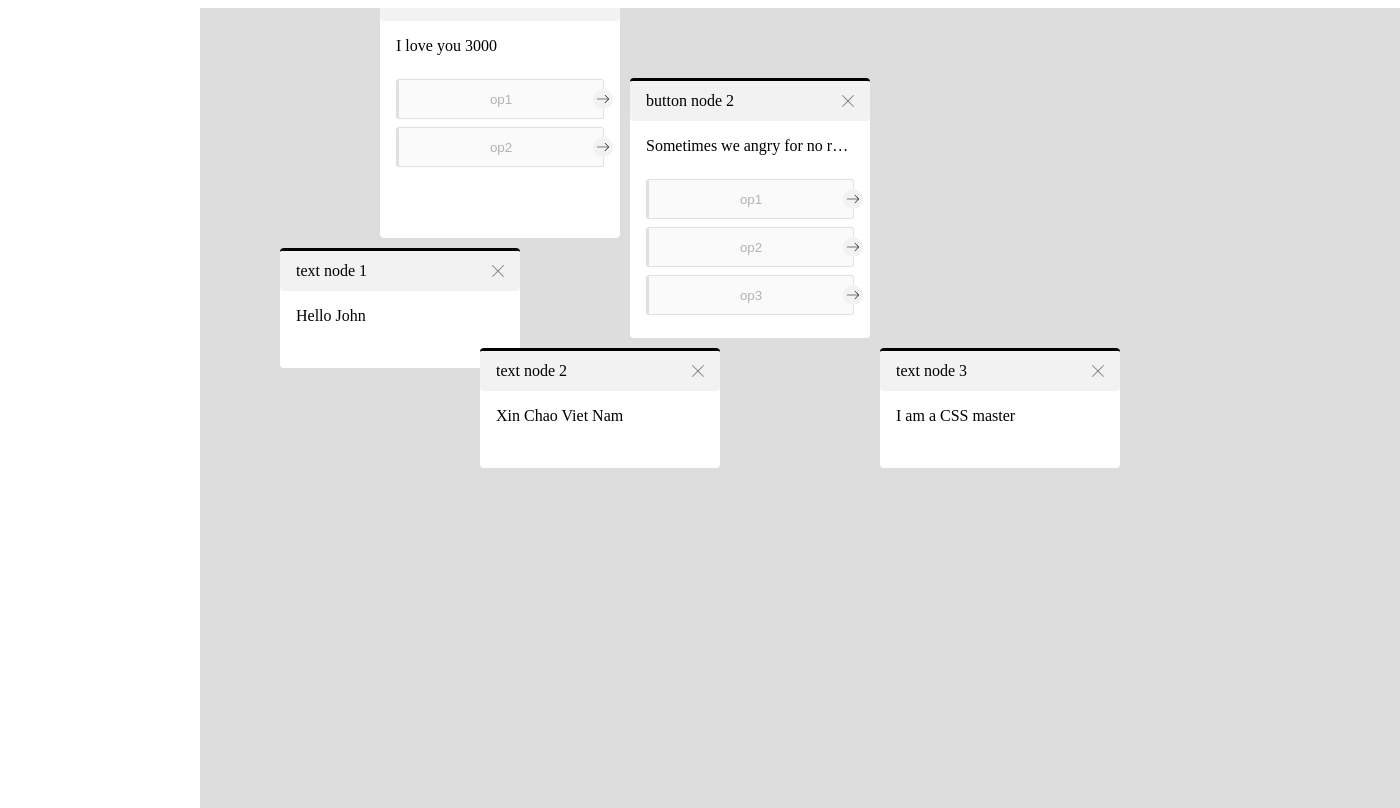
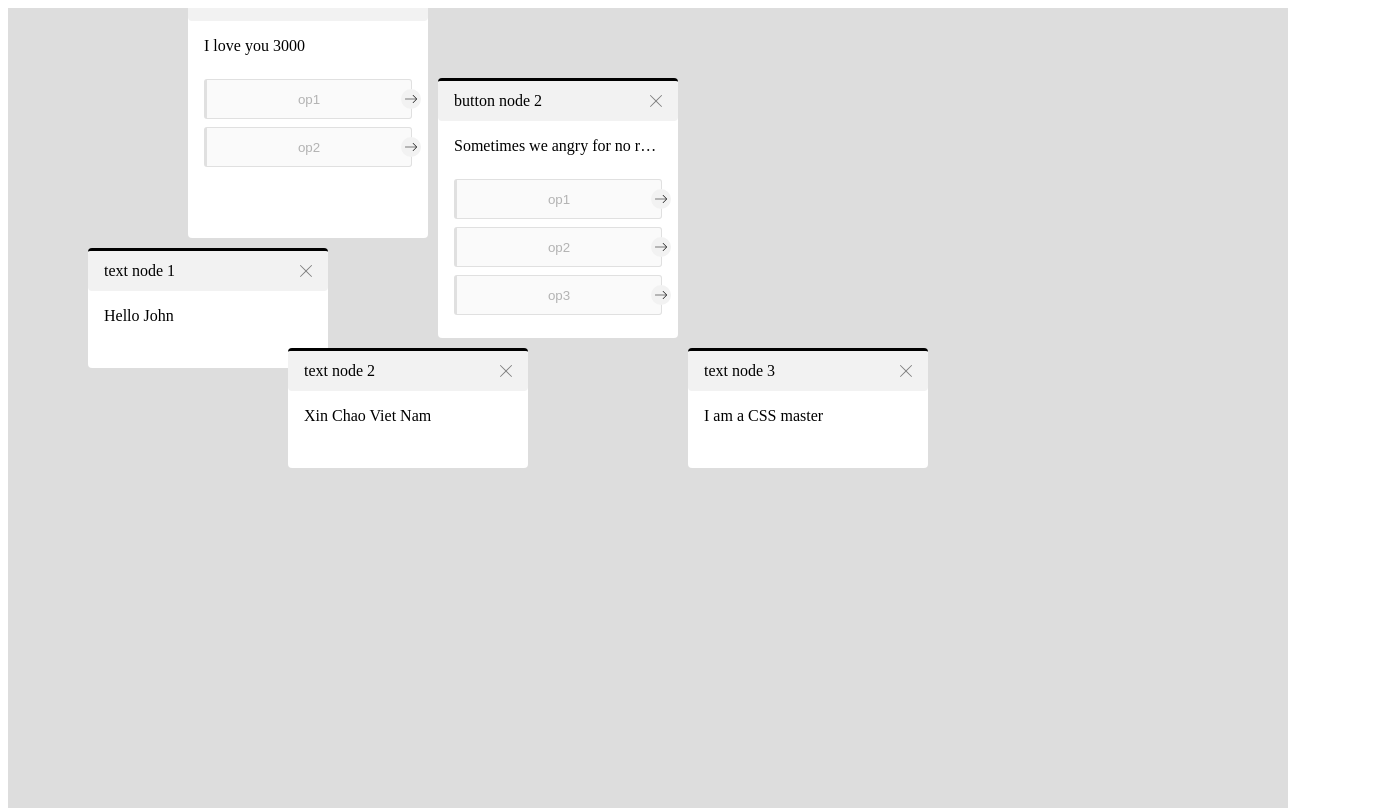
Before and after one commit to juzser/vue2-flowchart, a Vue app: page / in a window 1280 px wide. Shown: the whole page, 1400 px wide, since content can reach past the window. Built offline with nearby package versions, Linux system fonts and the light colour scheme.

Commit message:
Remove: left attribute

```diff
--- a/src/assets/scss/components/_flow-chart.scss
+++ b/src/assets/scss/components/_flow-chart.scss
@@ -1,10 +1,9 @@
 .qkfc-container {
   position: absolute;
-  left: 200px;
   margin: 0;
   overflow: auto;
   background-color: #dddddd;
-  width: 1200px;
+  width: 100%;
   height: 100%;
   position: absolute;
 
```
